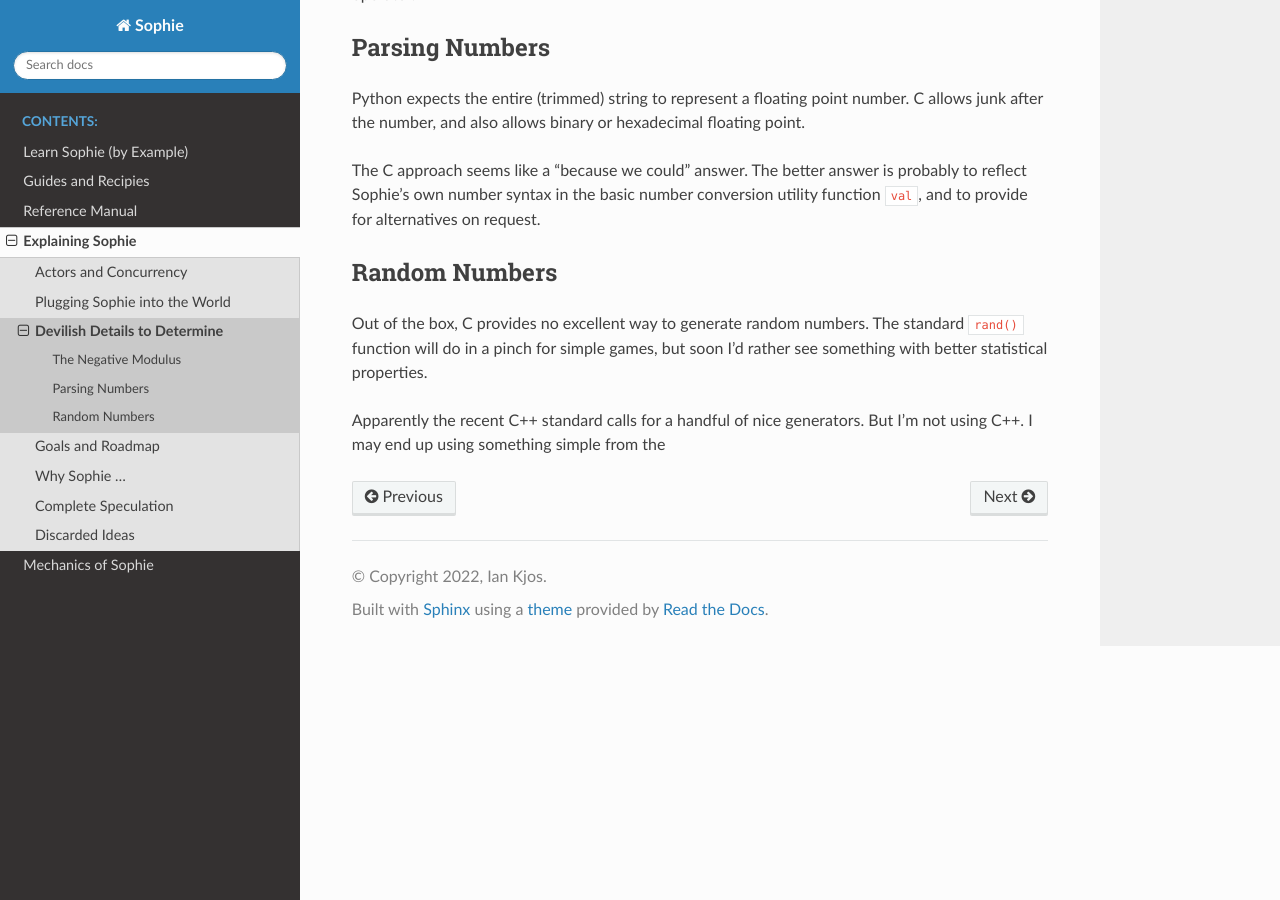
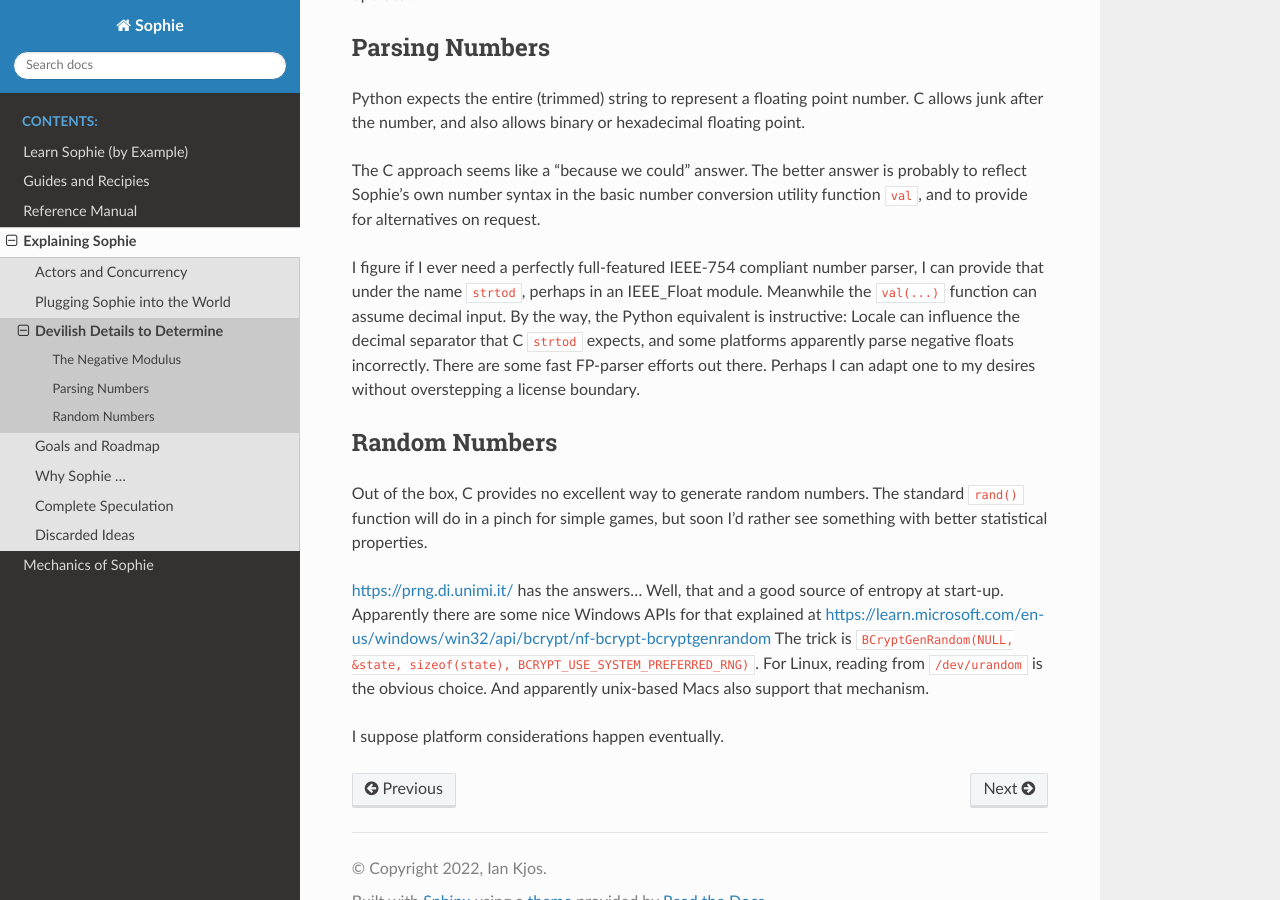
Before and after one commit to kjosib/sophie, a Sphinx documentation site: the page built from docs/explain/details.rst, in a window 1280 px wide and 900 px high, scrolled down 815 px. Built offline with Sphinx 7.4.7 and the Read the Docs theme 2.0.0, drawn with Linux system fonts in a browser that asks for light colours.

```diff
--- a/docs/explain/details.rst
+++ b/docs/explain/details.rst
@@ -47,6 +47,14 @@ The better answer is probably to reflect Sophie's own number
 syntax in the basic number conversion utility function ``val``,
 and to provide for alternatives on request.
 
+I figure if I ever need a perfectly full-featured IEEE-754 compliant number parser,
+I can provide that under the name ``strtod``, perhaps in an IEEE_Float module.
+Meanwhile the ``val(...)`` function can assume decimal input.
+By the way, the Python equivalent is instructive: Locale can influence the
+decimal separator that C ``strtod`` expects, and some platforms apparently
+parse negative floats incorrectly. There are some fast FP-parser efforts out there.
+Perhaps I can adapt one to my desires without overstepping a license boundary.
+
 Random Numbers
 ---------------
 
@@ -54,5 +62,12 @@ Out of the box, C provides no excellent way to generate random numbers.
 The standard ``rand()`` function will do in a pinch for simple games,
 but soon I'd rather see something with better statistical properties.
 
-Apparently the recent C++ standard calls for a handful of nice generators.
-But I'm not using C++. I may end up using something simple from the
+https://prng.di.unimi.it/ has the answers...
+Well, that and a good source of entropy at start-up.
+Apparently there are some nice Windows APIs for that explained at
+https://learn.microsoft.com/en-us/windows/win32/api/bcrypt/nf-bcrypt-bcryptgenrandom
+The trick is ``BCryptGenRandom(NULL, &state, sizeof(state), BCRYPT_USE_SYSTEM_PREFERRED_RNG)``.
+For Linux, reading from ``/dev/urandom`` is the obvious choice.
+And apparently unix-based Macs also support that mechanism.
+
+I suppose platform considerations happen eventually.
```
Also changed, not shown: docs/tech/vm.rst (+14 -0 lines), 5 other files.
